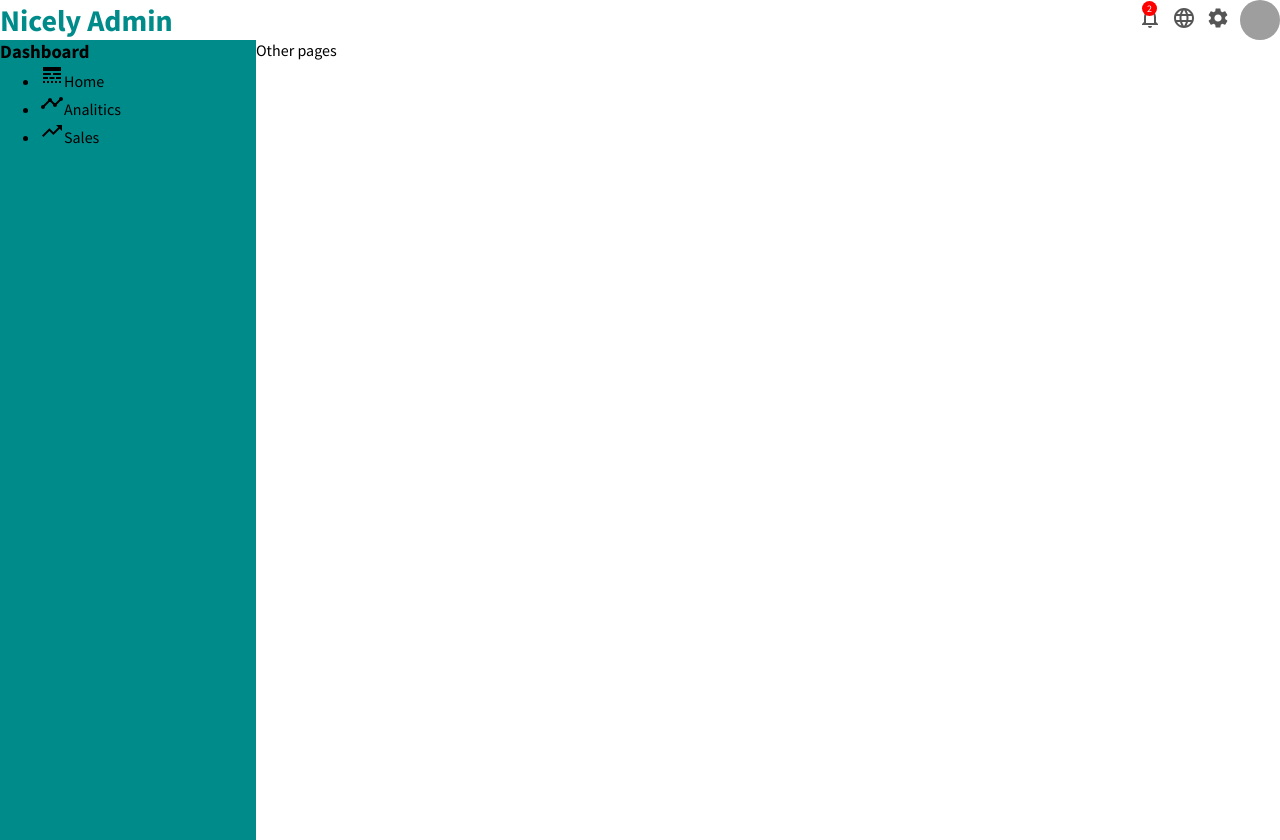
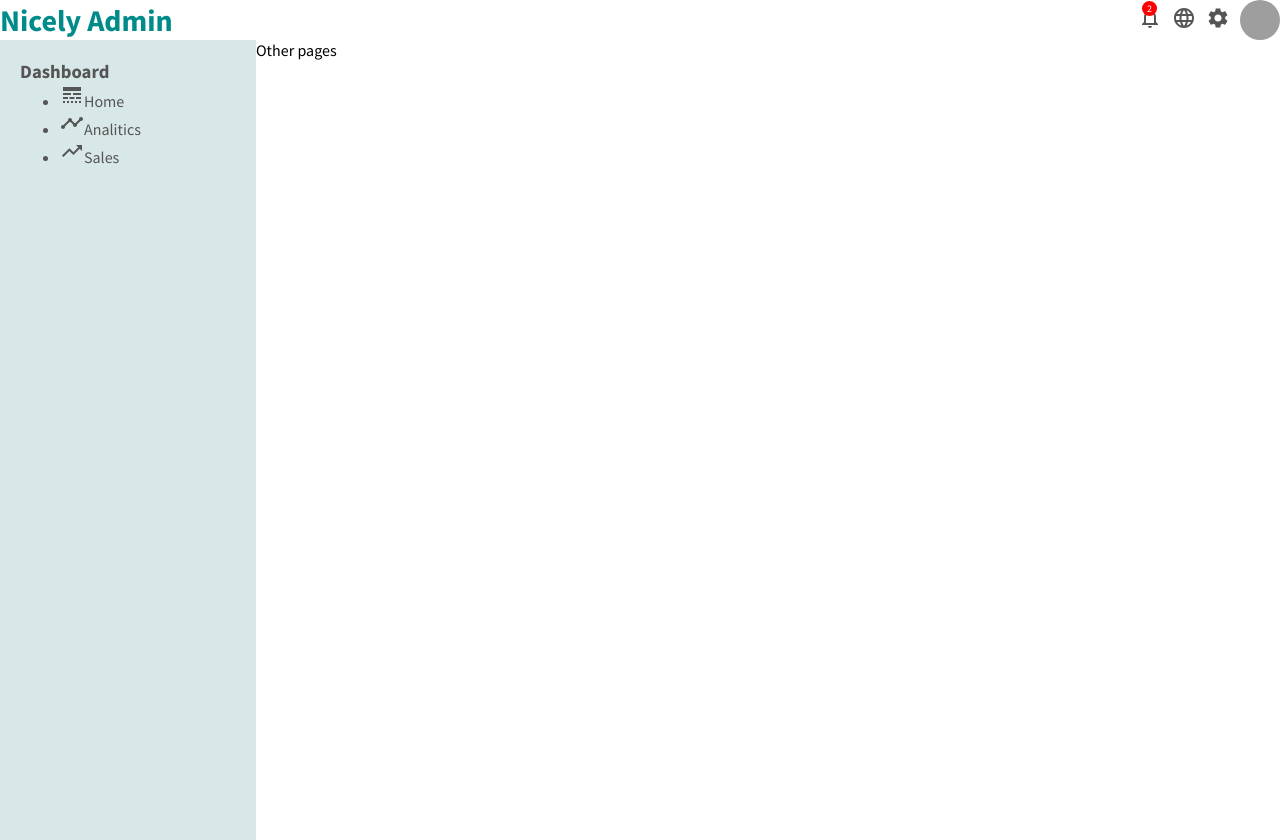
Before and after one commit to AlpayGencSoftware/nicelyadmin, a React (Create React App) app: page / in a window 1280 px wide. Built offline with nearby package versions, Linux system fonts and the light colour scheme; grey boxes are pictures that could not be loaded.

Commit message:
Sidebar css file was uploaded

```diff
--- a/src/components/sidebar/sidebar.css
+++ b/src/components/sidebar/sidebar.css
@@ -1,7 +1,11 @@
 .sidebar{
     flex: 1;
     height: 100vh;
-    background-color: darkcyan;
+    background-color: rgb(216, 231, 231);
     position: sticky;
     top: 50px;
 }
+.sidebarWrapper{
+    padding: 20px;
+    color: #555;
+}
```
